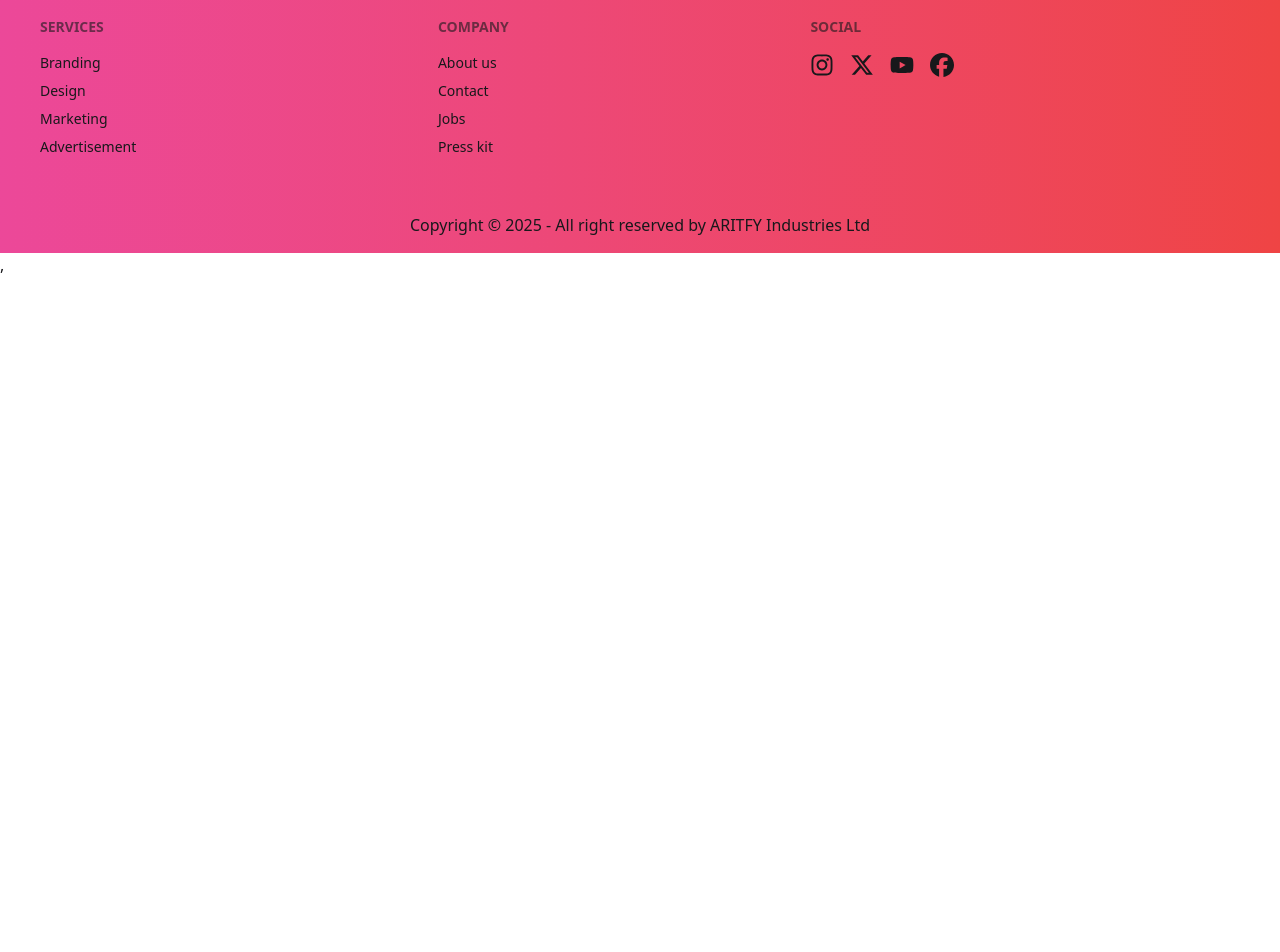
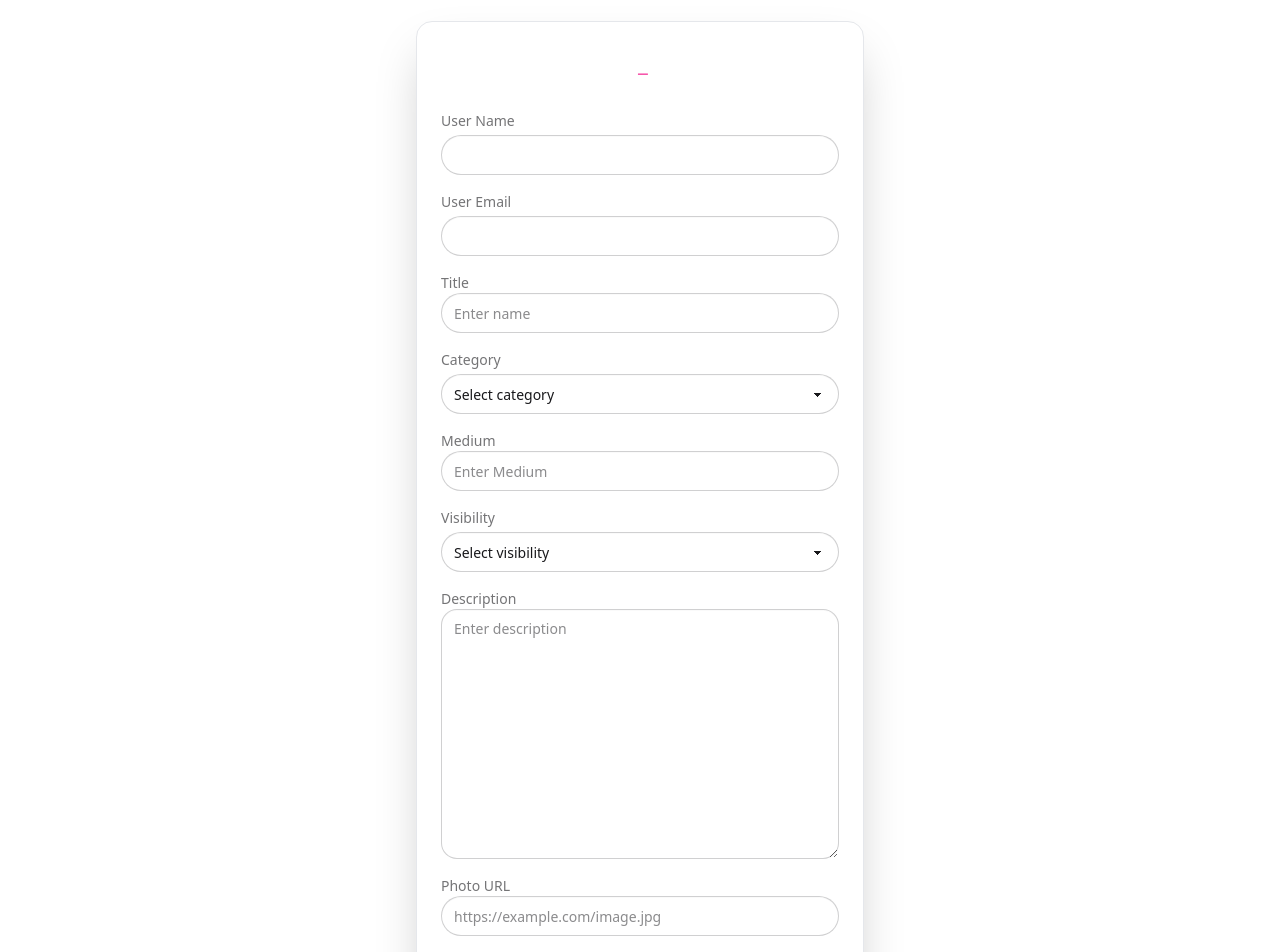
Before and after one commit to Fahim20223/artify-client, a React (Vite) app: page /addArtwork in a window 1280 px wide. Shown: the part 120-1072 px from the top of the page. Before the commit the page ends 800 px from the top, so only its background shows below. Built offline with nearby package versions, Linux system fonts and the light colour scheme; no server answers.

Commit message:
added ArtCards format & fullfill ArtDetails as well & added

```diff
--- a/package.json
+++ b/package.json
@@ -13,6 +13,7 @@
     "@tailwindcss/vite": "^4.1.17",
     "firebase": "^12.5.0",
     "react": "^19.1.1",
+    "react-awesome-reveal": "^4.3.1",
     "react-dom": "^19.1.1",
     "react-icons": "^5.5.0",
     "react-image-gallery": "^1.4.0",
--- a/src/Components/AddArts/AddArts.jsx
+++ b/src/Components/AddArts/AddArts.jsx
@@ -1,10 +1,152 @@
 import React, { use } from "react";
 import { AuthContext } from "../../Context/AuthContext/AuthContext";
+import { Typewriter } from "react-simple-typewriter";
 
 const AddArts = () => {
   const { user } = use(AuthContext);
 
-  return <div>Add your Arts</div>;
+  return (
+    <div className="py-17">
+      <div className="card border border-gray-200 bg-base-100 w-full max-w-md mx-auto shadow-2xl rounded-2xl">
+        <div className="card-body p-6 relative">
+          <h2 className="text-2xl font-bold text-center mb-6 text-secondary">
+            <span style={{ fontWeight: "bold" }}>
+              {/* Style will be inherited from the parent element */}
+              <Typewriter
+                words={["All New Artwork"]}
+                loop={3}
+                cursor
+                cursorStyle="_"
+                typeSpeed={70}
+                deleteSpeed={50}
+                delaySpeed={1000}
+              />
+            </span>
+          </h2>
+          <form className="space-y-4">
+            {/* Name Field */}
+            <div>
+              <label className="label font-medium mb-1">User Name</label>
+              <input
+                type="text"
+                name="name"
+                className="input w-full rounded-full focus:border-0 focus:outline-gray-200"
+                defaultValue={user?.displayName}
+                readOnly
+              />
+            </div>
+            {/* Email Field */}
+            <div>
+              <label className="label font-medium mb-1">User Email</label>
+              <input
+                type="email"
+                name="email"
+                className="input w-full rounded-full focus:border-0 focus:outline-gray-200"
+                defaultValue={user?.email}
+                readOnly
+              />
+            </div>
+            {/* Title Field */}
+            <div>
+              <label className="label font-medium">Title</label>
+              <input
+                type="text"
+                name="title"
+                required
+                className="input w-full rounded-full focus:border-0 focus:outline-gray-200"
+                placeholder="Enter name"
+              />
+            </div>
+
+            {/* Category Dropdown */}
+            <div>
+              <label className="label font-medium mb-1">Category</label>
+              <select
+                defaultValue={""}
+                name="category"
+                required
+                className="select w-full rounded-full focus:border-0 focus:outline-gray-200"
+              >
+                <option value="" disabled>
+                  Select category
+                </option>
+                <option value="Digital Painting">Digital Painting</option>
+                <option value="Abstract">Abstract</option>
+                <option value="Fantasy Art">Fantasy Art</option>
+                <option value="Portrait">Portrait</option>
+                <option value="Sculpture">Sculpture</option>
+                <option value="Watercolor">Watercolor</option>
+                <option value="Cityscape">Cityscape</option>
+                <option value="Minimalism">Minimalism</option>
+                <option value="Other">Other</option>
+              </select>
+            </div>
+
+            {/* Medium */}
+            <div>
+              <label className="label font-medium">Medium</label>
+              <input
+                type="text"
+                name="medium"
+                required
+                className="input w-full rounded-full focus:border-0 focus:outline-gray-200"
+                placeholder="Enter Medium"
+              />
+            </div>
+
+            {/* Visibility */}
+            <div>
+              <label className="label font-medium mb-1">Visibility</label>
+              <select
+                defaultValue={""}
+                name="visibility"
+                required
+                className="select w-full rounded-full focus:border-0 focus:outline-gray-200"
+              >
+                <option value="" disabled>
+                  Select visibility
+                </option>
+                <option value="Public">Public</option>
+                <option value="Private">Private</option>
+              </select>
+            </div>
+
+            {/* Description Textarea */}
+            <div>
+              <label className="label font-medium">Description</label>
+              <textarea
+                name="description"
+                required
+                rows="3"
+                className="textarea w-full rounded-2xl focus:border-0 focus:outline-gray-200 h-[250px]"
+                placeholder="Enter description"
+              ></textarea>
+            </div>
+
+            {/* Thumbnail URL */}
+            <div>
+              <label className="label font-medium">Photo URL</label>
+              <input
+                type="url"
+                name="photo"
+                required
+                className="input w-full rounded-full focus:border-0 focus:outline-gray-200"
+                placeholder="https://example.com/image.jpg"
+              />
+            </div>
+
+            {/* Submit Button */}
+            <button
+              type="submit"
+              className="btn w-full text-white mt-6 rounded-full bg-linear-to-r from-pink-500 to-red-600 hover:from-pink-600 hover:to-red-700"
+            >
+              Add Artwork
+            </button>
+          </form>
+        </div>
+      </div>
+    </div>
+  );
 };
 
 export default AddArts;
--- a/src/Components/ArtCards/ArtCards.jsx
+++ b/src/Components/ArtCards/ArtCards.jsx
@@ -1,4 +1,5 @@
 import React from "react";
+import { Fade } from "react-awesome-reveal";
 import { BiSolidLike } from "react-icons/bi";
 import { Link } from "react-router";
 //Card layout with image, title, artist name, category, likes count,
--- a/src/Components/ArtsDetails/ArtDetails.jsx
+++ b/src/Components/ArtsDetails/ArtDetails.jsx
@@ -46,6 +46,17 @@ const ArtDetails = () => {
                 alt=""
                 className="w-full object-cover rounded-xl shadow-md"
               />
+              <div className="flex mt-6 items-center bg-secondary w-1/2 p-4 rounded-xl bg-linear-to-r from-pink-500 to-red-600 hover:from-red-600 hover:to-pink-500 text-white">
+                <img
+                  className="w-11 h-11 rounded-full object-cover mr-5"
+                  src={art.artistPhoto}
+                  alt=""
+                />
+                <div>
+                  <h2>{art.artistName}</h2>
+                  <p>{art.totalArtworks} artworks</p>
+                </div>
+              </div>
             </div>
 
             <div className="flex flex-col justify-center space-y-4 w-full md:w-1/2">
--- a/src/Components/ExploreArts/ExploreArts.jsx
+++ b/src/Components/ExploreArts/ExploreArts.jsx
@@ -2,6 +2,7 @@ import React from "react";
 import { useLoaderData } from "react-router";
 import ArtCards from "../ArtCards/ArtCards";
 import { Typewriter } from "react-simple-typewriter";
+import { Fade } from "react-awesome-reveal";
 
 const ExploreArts = () => {
   const data = useLoaderData();
@@ -48,6 +49,7 @@ const ExploreArts = () => {
         </label>
         <button className="btn btn-secondary rounded-full">Search</button>
       </form>
+
       <div className="max-w-9/12 mx-auto">
         <div className="grid grid-cols-1 md:grid-cols-3 lg:grid-cols-4 gap-3 ">
           {data.map((art) => (
--- a/src/Pages/Home/Home.jsx
+++ b/src/Pages/Home/Home.jsx
@@ -24,6 +24,7 @@ const Home = () => {
           />
         </span>
       </h2>
+
       <div className="max-w-9/12 mx-auto">
         <div className="grid grid-cols-1 md:grid-cols-3 lg:grid-cols-4 gap-3">
           {data.map((art) => (
```
Also changed, not shown: 1 other file (tests, documents, lock files or other folders).
